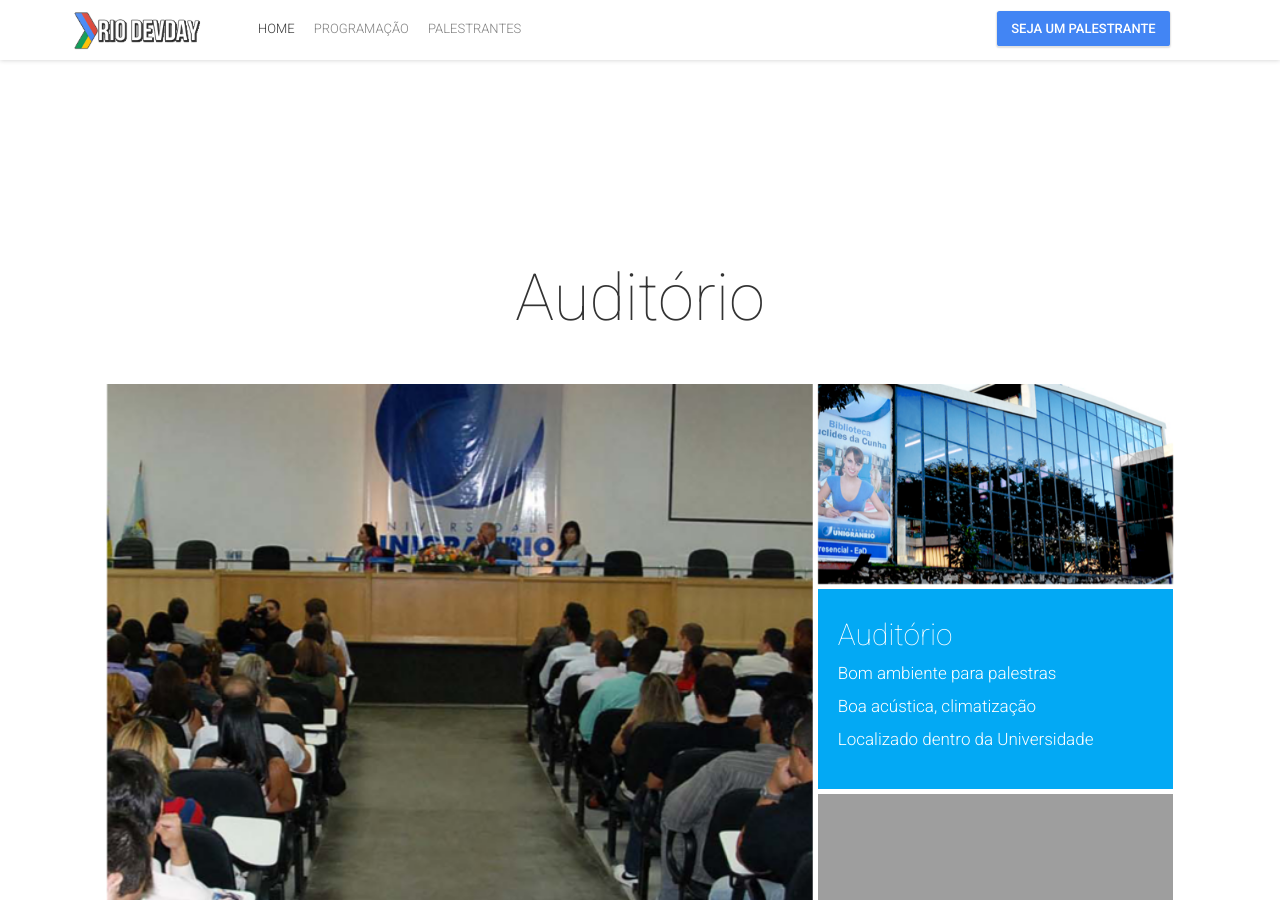
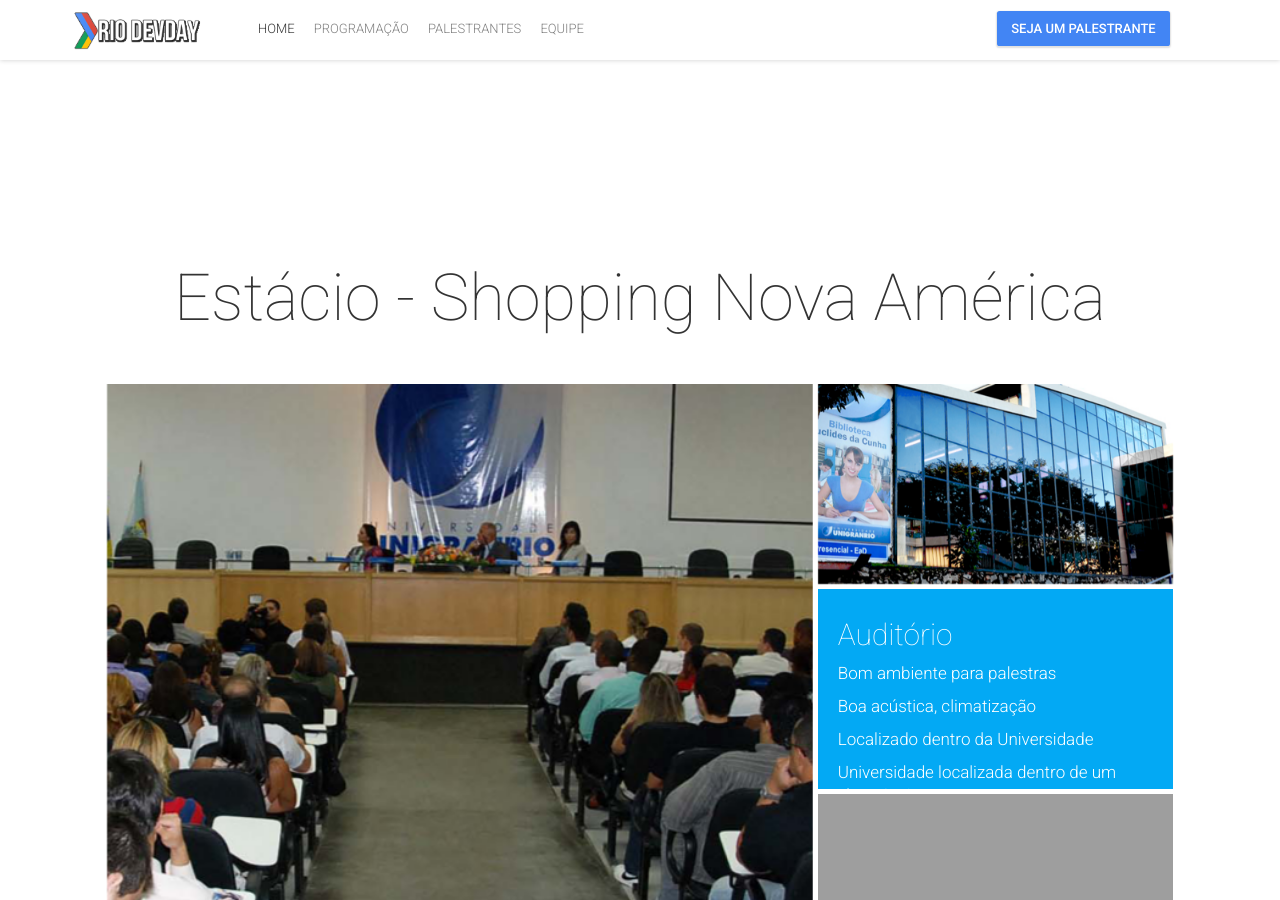
Before and after one commit to insideoutprojectbr/technowoman, a Jekyll site: the page built from index.html, in a window 1280 px wide and 900 px high, scrolled down 3149 px. Built offline with Jekyll 4.4.1, drawn with Linux system fonts in a browser that asks for light colours; comment, search, counter and statistics services are not loaded; grey boxes are pictures that could not be loaded.

Commit message:
adjust coords and titles

```diff
--- a/_config.yml
+++ b/_config.yml
@@ -10,7 +10,7 @@
 
 
 # Site Settings
-title: "Rio DevDay"
+title: "Rio Dev Day"
 email: "rio.gdg@gmail.com"
 description: "Evento para juntar as comunidades de desenvolvimento do Rio."
 baseurl: "/riodevday.github.io"
@@ -46,7 +46,7 @@
 # - {permalink: "/blog/", text: "Blog"}
  - {permalink: "/schedule/", text: "Programação"}
  - {permalink: "/speakers/", text: "Palestrantes"}
- #- {permalink: "/team/", text: "Equipe"}
+ - {permalink: "/team/", text: "Equipe"}
 # - {permalink: "/logistics/", text: "Logistics"}
 # - {permalink: "/hackathon/", text: "Hackathon"}
 bottomNavigationLinks:
@@ -101,18 +101,18 @@
 eventStartTime: "2016-11-19T10:00"
 eventDoorTime: "09:00"
 eventEndTime: "2016-11-19T17:00"
-eventPlaceCoordinates: "-22.7891254, -43.3061874"
-mapCenterCoordinates: "-22.7891254, -43.3061874"
-mapMobileCenterCoordinates: "-22.7891254, -43.3061874"
+eventPlaceCoordinates: "-22.8782071,-43.272322"
+mapCenterCoordinates: "-22.8782071,-43.272322"
+mapMobileCenterCoordinates: "-22.8782071,-43.272322"
 
 # Venue Block
-venueBlockTitle: "Auditório"
+venueBlockTitle: "Estácio - Shopping Nova América"
 venueBigImage: "auditorio.png"
 venueSmallImage1: "bliblioteca.png"
 #venueSmallImage2: "venue_2.jpg"
 #venueSmallImage3: "venue_3.jpg"
 venueTitle: "Auditório"
-venueFeatures: ["Bom ambiente para palestras", "Boa acústica, climatização", "Localizado dentro da Universidade"]
+venueFeatures: ["Bom ambiente para palestras", "Boa acústica, climatização", "Localizado dentro da Universidade", "Universidade localizada dentro de um shopping!"]
 
 # Tweets Feed Block
 tweetsFeedImage: "twitter-feed.jpg"
@@ -212,8 +212,8 @@
 findWayBicycling: "BICYCLING"
 findWayTransit: "TRANSIT"
 findWayFindFlight: "Find Flight"
-logisticsMapCenterCoordinates: "49.056728, 3.117289"
-logisticsMapMobileCenterCoordinates: "48.335365, 23.711648"
+logisticsMapCenterCoordinates: "-22.8782071,-43.272322"
+logisticsMapMobileCenterCoordinates: "-22.8782071,-43.272322"
 logisticsMapAutoDirections: false
 
 # Logistics Direction Details Block
```
